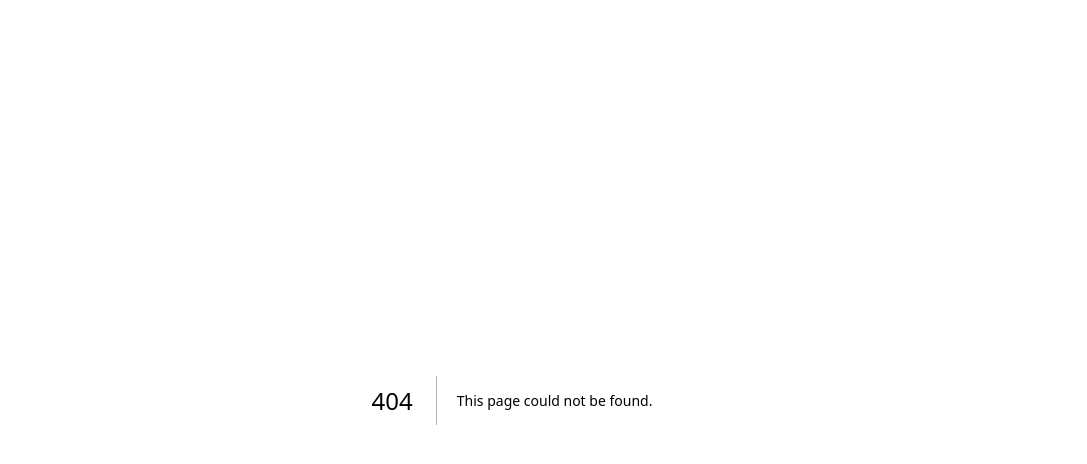
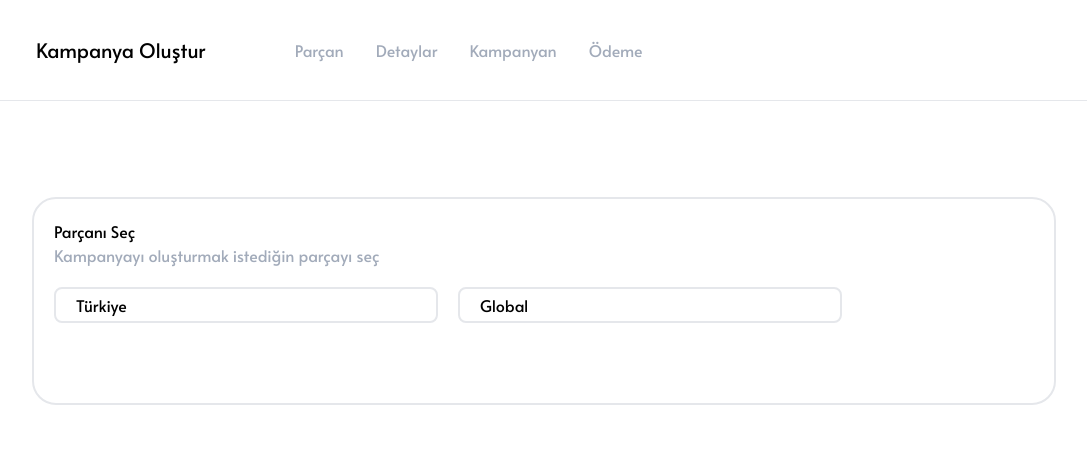
Before and after one commit to neslihanatasever/makrocase, a Next.js app: page /pages/details in a window 1280 px wide. Before the commit this address had no page. Shown: the top 464 px of the page, without its empty margins (128-1215 px from the left). Built offline with nearby package versions, Linux system fonts and the light colour scheme.

Commit message:
details page: first card and dropdown tailwind

```diff
--- /dev/null
+++ b/app/components/buttoncomp/page.tsx
@@ -0,0 +1,12 @@
+import React from "react";
+
+export default function ButtonComponent() {
+  return (
+    <div className="flex justify-end items-center mr-40 mt-10 gap-3">
+      <button className="bg-buttongray w-40 h-10 rounded-xl">Geri Dön</button>
+      <button className="bg-blue w-40 h-10 rounded-xl text-white">
+        Devam Et
+      </button>
+    </div>
+  );
+}
--- /dev/null
+++ b/app/components/headercomp/page.tsx
@@ -0,0 +1,31 @@
+import React from 'react'
+
+const HeaderComponent = () => {
+  return (
+    <main>
+        <div className="flex items-center justify-between p-9">
+        <div>
+          <h1 className="text-3xl text-xl ml-32">Kampanya Oluştur</h1>
+        </div>
+
+        <div className="flex gap-8 items-center justify-center flex-grow mr-96">
+          <a href="#" className="text-lightgray hover:text-gray-700">
+            Parçan
+          </a>
+          <a href="#" className="text-lightgray hover:text-gray-700">
+            Detaylar
+          </a>
+          <a href="#" className="text-lightgray hover:text-gray-700">
+            Kampanyan
+          </a>
+          <a href="#" className="text-lightgray hover:text-gray-700">
+            Ödeme
+          </a>
+        </div>
+      </div>
+      <hr />
+    </main>
+  )
+}
+
+export default HeaderComponent
--- /dev/null
+++ b/app/pages/details/page.tsx
@@ -0,0 +1,36 @@
+import HeaderComponent from "@/app/components/headercomp/page";
+import React from "react";
+
+export default function DetailsPage() {
+  return (
+    <main>
+      <HeaderComponent />
+      <div className="w-4/5 h-52 flex flex-col ml-40 border-solid border-2 rounded-3xl mt-24">
+        <div className="m-5 flex flex-col">
+          <label className="font">Parçanı Seç</label>
+          <label className="text-lightgray">
+            Kampanyayı oluşturmak istediğin parçayı seç
+          </label>
+        </div>
+
+        <div className="flex ml-5 gap-5">
+          <div className=" flex justify-start items-start">
+              <button
+                type="button"
+                className="w-96 h-9 border-solid border-2 rounded-lg">
+                <label className="flex pl-5">Türkiye</label>
+              </button>
+          </div>
+          <div className=" flex justify-start items-start">
+              <button
+                type="button"
+                className="w-96 h-9 border-solid border-2 rounded-lg">
+                <label className="flex pl-5">Global</label>
+              </button>
+          </div>
+        </div>
+
+      </div>
+    </main>
+  );
+}
--- a/app/fragment/page.tsx
+++ b/app/pages/fragment/page.tsx
@@ -1,30 +1,11 @@
 import React from "react";
+import ButtonComponent from "../../components/buttoncomp/page";
+import HeaderComponent from "@/app/components/headercomp/page";
 
 const FragmentPage = () => {
   return (
     <main className="">
-      <div className="flex items-center justify-between p-9">
-        <div>
-          <h1 className="text-3xl text-xl ml-32">Kampanya Oluştur</h1>
-        </div>
-
-        <div className="flex gap-8 items-center justify-center flex-grow mr-96">
-          <a href="#" className="text-lightgray hover:text-gray-700">
-            Parçan
-          </a>
-          <a href="#" className="text-lightgray hover:text-gray-700">
-            Detaylar
-          </a>
-          <a href="#" className="text-lightgray hover:text-gray-700">
-            Kampanyan
-          </a>
-          <a href="#" className="text-lightgray hover:text-gray-700">
-            Ödeme
-          </a>
-        </div>
-      </div>
-      <hr />
-
+      <HeaderComponent />
       <div className="w-4/5 h-52 flex flex-col ml-40 border-solid border-2 rounded-3xl mt-24">
         <div className="m-5 flex flex-col">
           <label className="font">Parçanı Seç</label>
@@ -49,13 +30,7 @@ const FragmentPage = () => {
           <label className="ml-2 mb-1">Parçam Yayında Değil</label>
         </div>
       </div>
-
-      <div className="flex justify-end items-center mr-40 mt-10 gap-3">
-        <button className="bg-buttongray w-40 h-10 rounded-xl">Geri Dön</button>
-        <button className="bg-blue w-40 h-10 rounded-xl text-white">
-          Devam Et
-        </button>
-      </div>
+      <ButtonComponent />
     </main>
   );
 };
```
